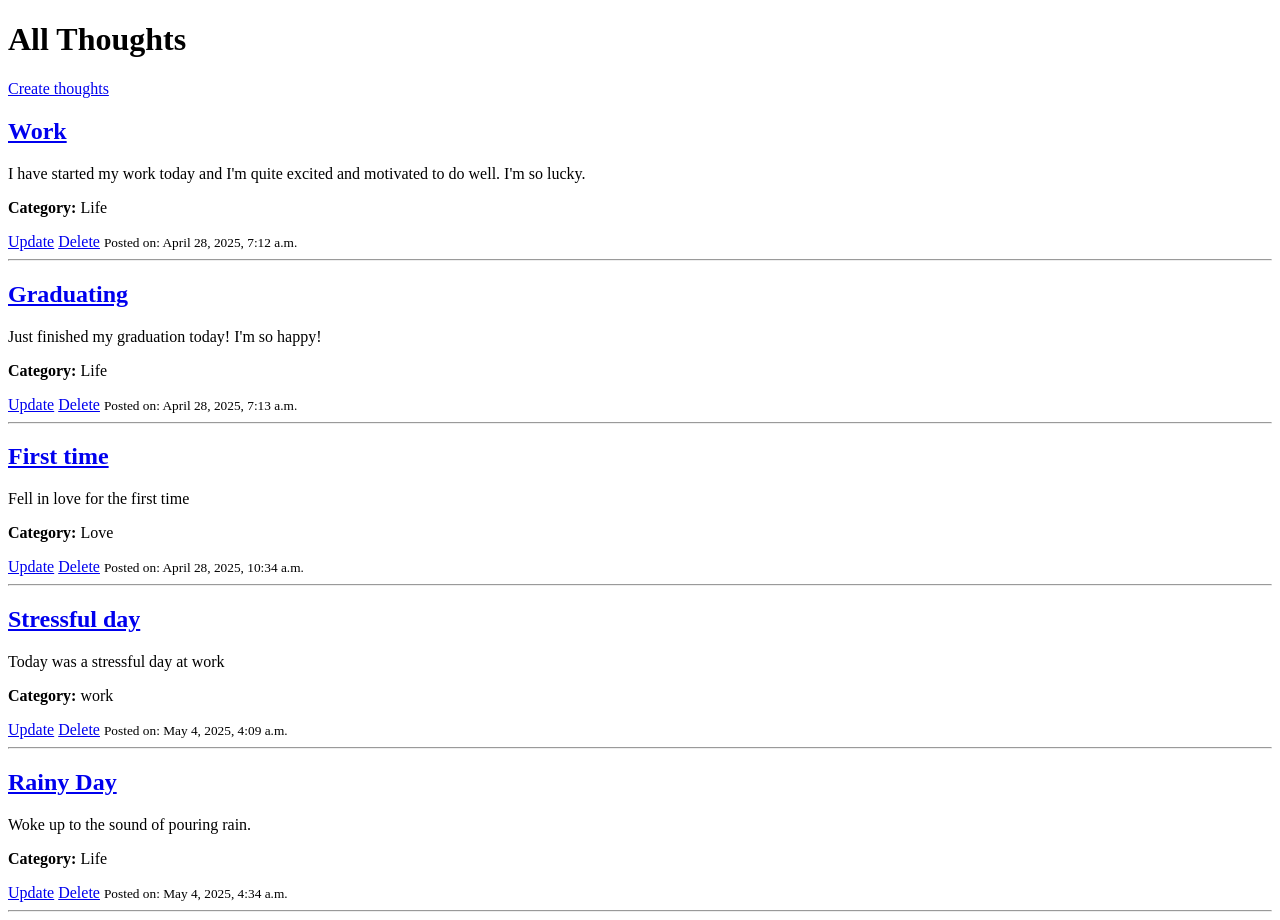
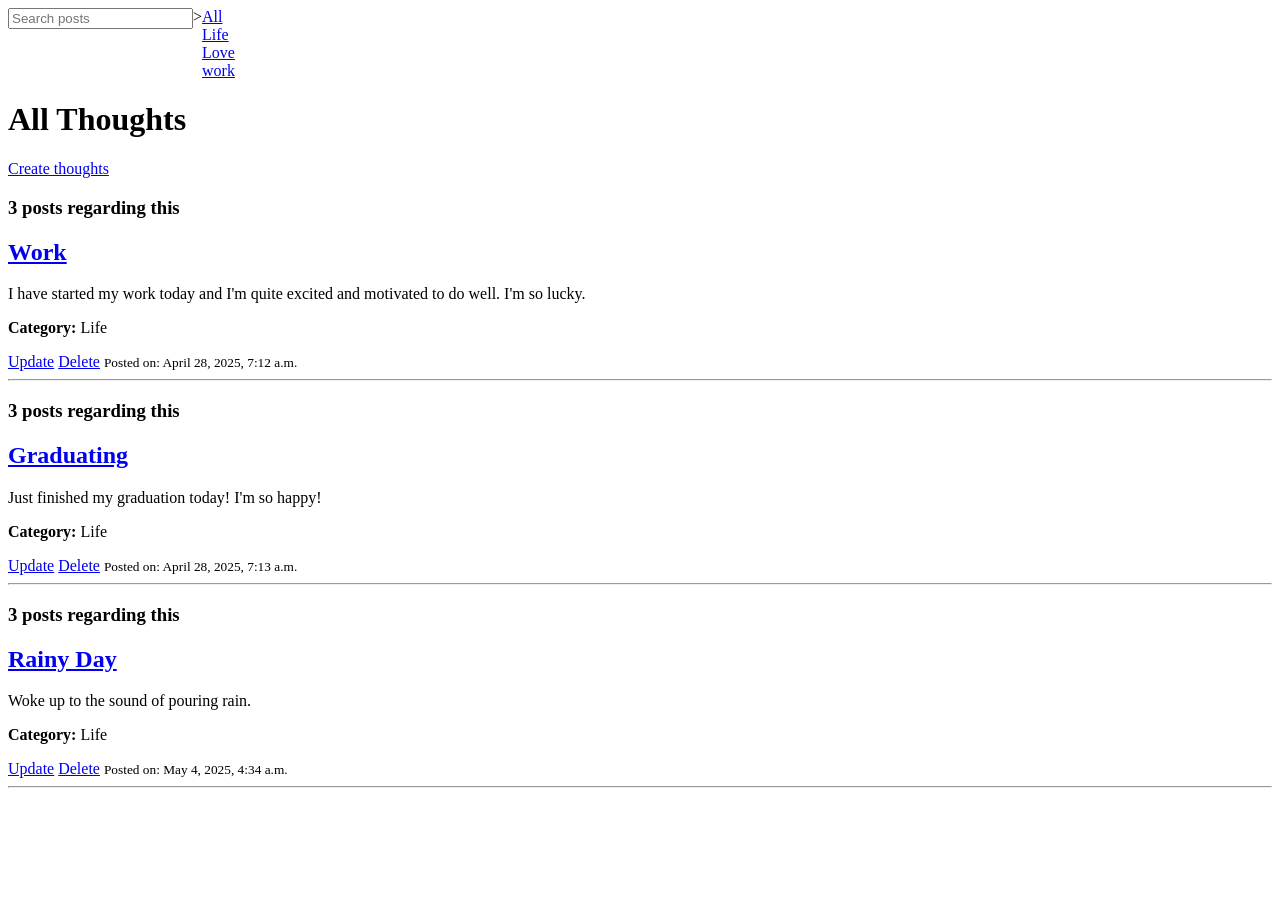
Before and after one commit to xjackhammered/django-Blog, a Django app: a page that uses post/templates/post/index.html in a window 1280 px wide. After the commit the page ends 788 px from the top, so only its background shows below. Run offline with Django 5.2, Linux system fonts and the light colour scheme; data comes from the database, SQL or seed files in the repository.

Commit message:
added search functionality

```diff
--- a/post/templates/post/index.html
+++ b/post/templates/post/index.html
@@ -2,13 +2,43 @@
 <html>
 <head>
     <title>Thoughts List</title>
+    <style>
+        .home-container{
+            display: flex;
+        }
+    </style>
 </head>
 <body>
+    <div class="home-container">
+        <form method="GET" action="{%url 'thoughts' %}">
+            <input type="text" name="q" placeholder="Search posts">
+        </form>>
+
+
+        <div>
+
+            <div>
+                <a href="{% url 'thoughts' %}">All</a>
+            </div>
+            {% for category in categories%}
+            <div>
+
+                <a href="{% url 'thoughts' %}?q={{category.name}}">{{category.name}}</a>
+
+            </div>
+            {% endfor %}
+        </div>
+
+        </div>
+
             <h1>All Thoughts</h1>
             <a href="{% url 'create-post' %}">Create thoughts</a>
 
+
+
             {% for thought in thoughts %}
                 <div>
+                    <h3>{{thought_count}} posts regarding this</h3>
                     <h2><a href="{% url 'single' thought.id %}">{{ thought.title }}</a></h2>
                     <p>{{ thought.description|truncatechars:100 }}</p>
                     <p><strong>Category:</strong> {{ thought.category.name }}</p>
@@ -20,5 +50,7 @@
             {% empty %}
                 <p>No thoughts posted yet.</p>
             {% endfor %}
+        </div>
+    </div>
 </body>
 </html>
--- a/post/views.py
+++ b/post/views.py
@@ -1,12 +1,21 @@
 from django.shortcuts import render, get_object_or_404, redirect
-from .models import Thoughts, Comment
+from django.db.models import Q
+from .models import Thoughts, Comment, Category
 from .forms import PostForm
 
 # Create your views here.
 
 def thoughts_list(request):
-    thoughts = Thoughts.objects.all()
-    return render(request, "post/index.html", {'thoughts': thoughts})
+    if request.GET.get('q') != None:
+        q = request.GET.get('q')
+    else:
+        q = ''
+
+    thoughts = Thoughts.objects.filter(Q(category__name__icontains=q)|Q(title__icontains=q))
+    categories = Category.objects.all()
+    thought_count = thoughts.count()
+
+    return render(request, "post/index.html", {'thoughts': thoughts, 'categories':categories, "thought_count":thought_count})
 
 def single_thought(request,id):
     thought = get_object_or_404(Thoughts, id=id)
```
Lines whose indentation alone changed are shown as unchanged.
